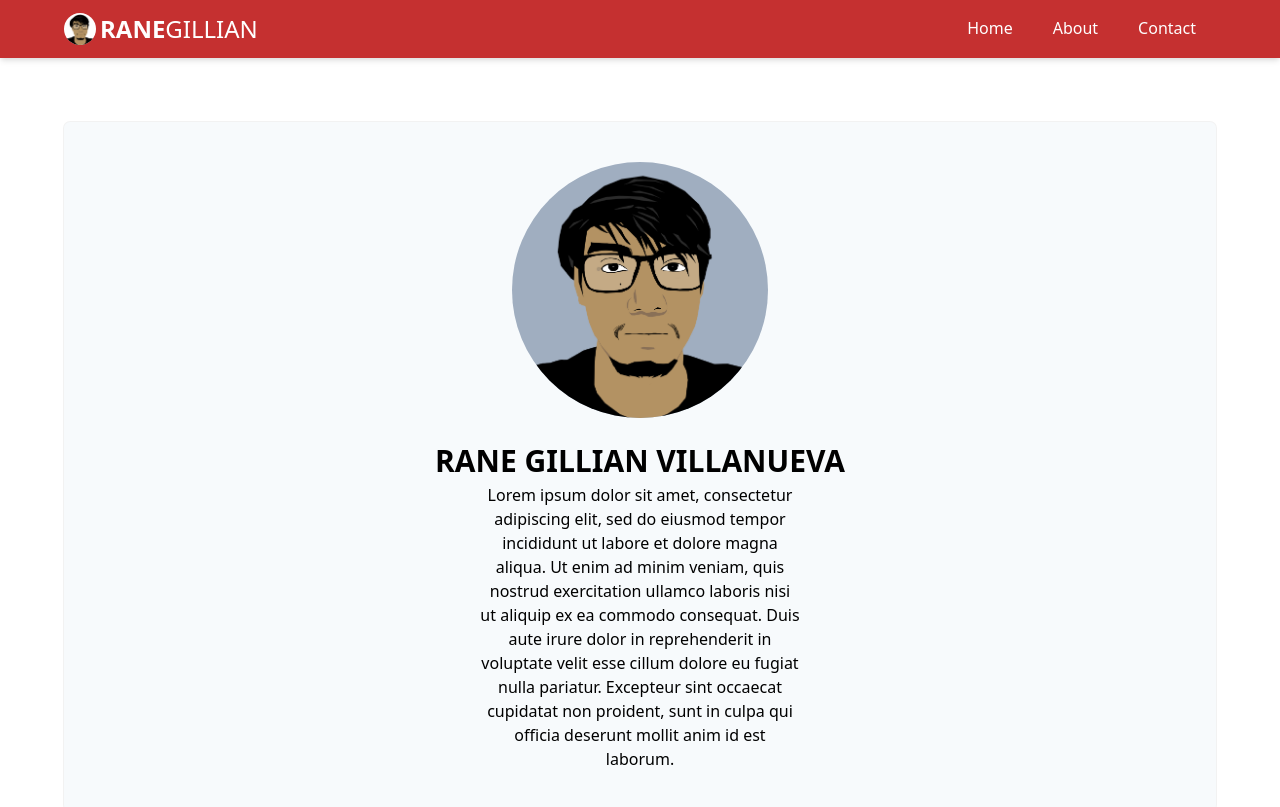
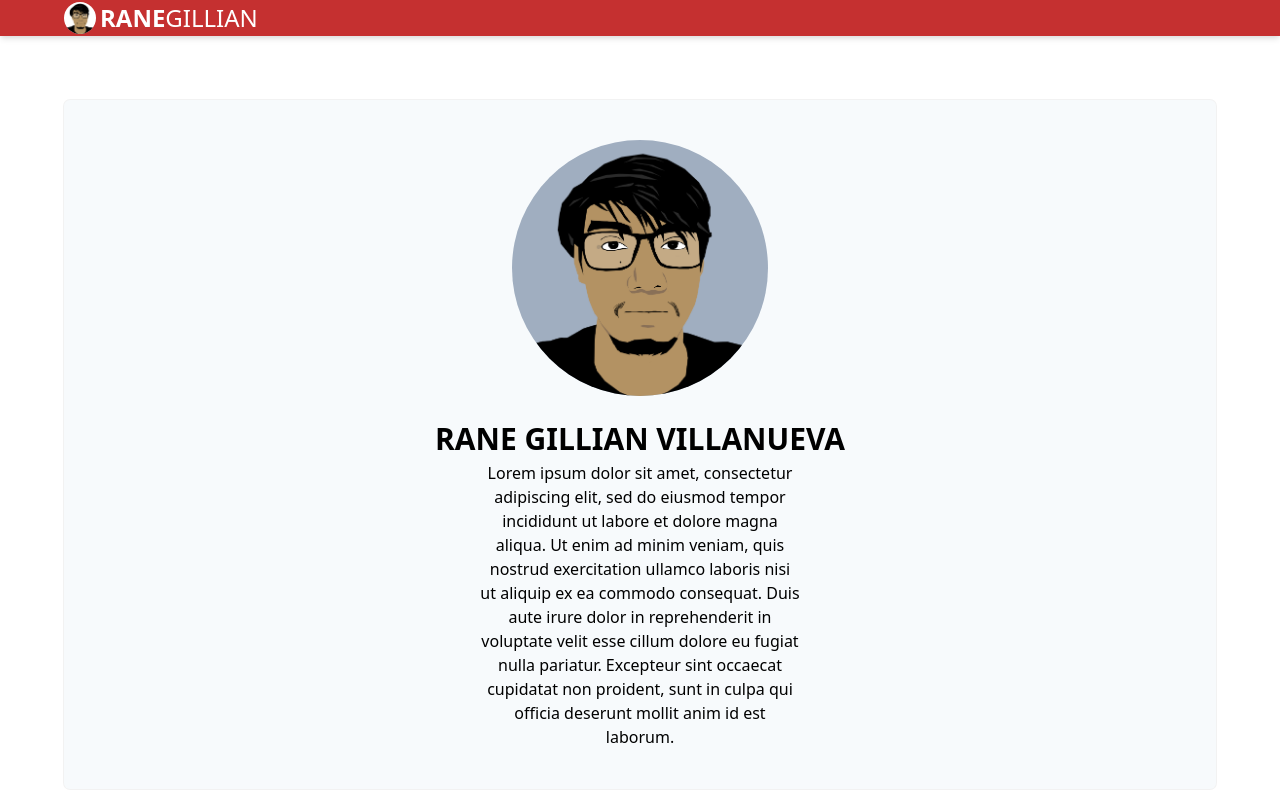
Before and after one commit to rgvillanueva28/rgvillanueva28.github.io.source-NextJS, a Next.js app: page / in a window 1280 px wide. Shown: the top 807 px of the page. Built offline with nearby package versions, Linux system fonts and the light colour scheme.

Commit message:
Added header responsive transition

```diff
--- a/components/header.js
+++ b/components/header.js
@@ -1,7 +1,7 @@
 import Link from "next/link";
 import { useState } from "react";
 import { FaBars, FaCaretUp } from "react-icons/fa";
-import { useTransition, animated } from "react-spring";
+import { Spring, animated } from "react-spring/renderprops.cjs";
 
 const pages = [
   {
@@ -53,27 +53,36 @@ export default function Header() {
         className="cursor-pointer lg:hidden block focus:outline-none hover:bg-red-500 border border-transparent hover:border-white rounded-md p-1"
         onClick={() => setToggleMenu(!toggleMenu)}
       >
-        {toggleMenu ? (
-          <FaCaretUp color="white" size="32" />
-        ) : (
-          <FaBars color="white" size="32" />
-        )}
+        <Spring from={{ opacity: 0 }} to={{ opacity: 1 }}>
+          {toggleMenu
+            ? (props) => <FaCaretUp color="white" size="32" />
+            : (props) => <FaBars color="white" size="32" />}
+        </Spring>
       </button>
 
       {/* right part */}
-      <div
+      <Spring
+        native
+        force
+        config={{ tension: 2000, friction: 100, precision: 1 }}
+        from={{ height: toggleMenu ? 0 : "auto" }}
+        to={{ height: toggleMenu ? "auto" : 0 }}
+      >
+        {(props) => (
+          <animated.div
             className={
-          "lg:flex lg:items-center lg:w-auto w-full text-white " +
-          (toggleMenu ? "block" : "hidden")
+              "lg:flex lg:items-center lg:w-auto w-full text-white block"
             }
             id="menu"
+            style={props}
           >
+            {toggleMenu ? (
               <nav>
                 <ul className="lg:flex items-center justify-between text-base pt-4 lg:pt-0">
                   {pages.map(({ label, href }) => (
                     <li key={label}>
                       <Link href={href}>
-                  <a className="lg:py-4 py-3 px-5 block rounded-md border-b-2 border-transparent hover:border-red-300 hover:bg-red-500">
+                        <a className="lg:py-4 py-3 px-5 block border-b-2 border-transparent hover:border-red-300 hover:bg-red-500">
                           {label}
                         </a>
                       </Link>
@@ -81,7 +90,12 @@ export default function Header() {
                   ))}
                 </ul>
               </nav>
-      </div>
+            ) : (
+              <></>
+            )}
+          </animated.div>
+        )}
+      </Spring>
     </header>
   );
 }
```
Lines whose indentation alone changed are shown as unchanged.
